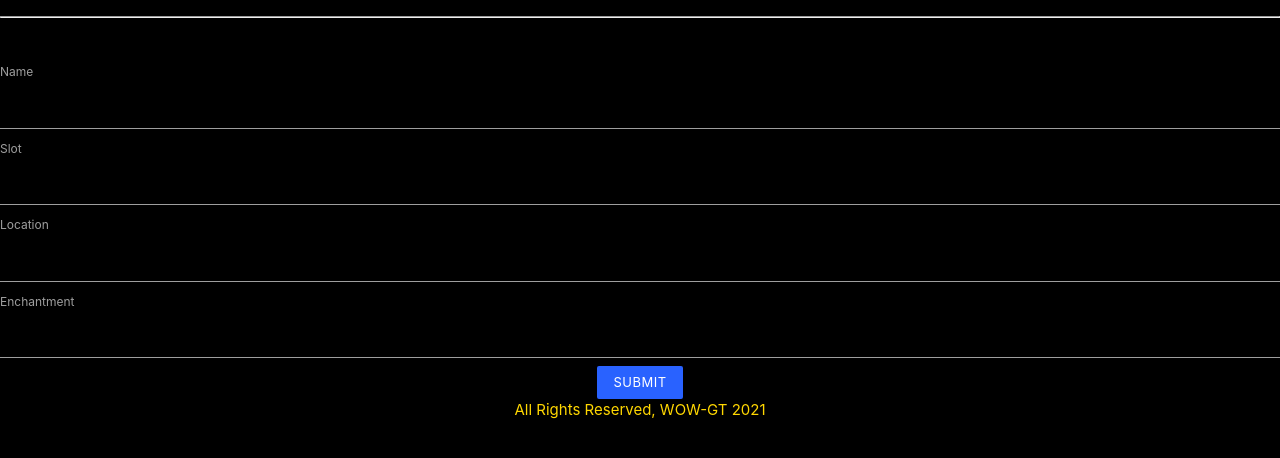
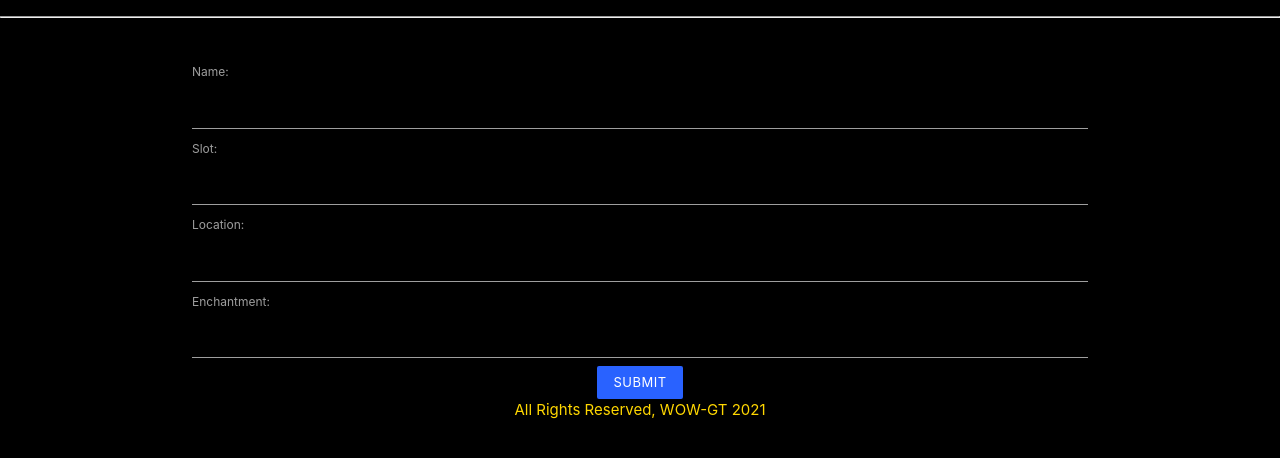
Before and after one commit to aprin418/WOW-GT, a Django app: template main_app/templates/gear.html in a window 1280 px wide. Shown: the part 101-559 px from the top of the page. Run offline with Django 3.2, Linux system fonts and the light colour scheme; the template is opened without the code that fills it, so the values that code supplies are empty.

Commit message:
added styling

```diff
--- a/main_app/templates/gear.html
+++ b/main_app/templates/gear.html
@@ -1,15 +1,16 @@
 <!DOCTYPE html>
 {% extends 'base.html' %}{% load static %}{% block content %}
+<div class="container">
   <h1>{{ spec.name }}</h1>
   <form autocomplete="off" action="{% url 'assoc_spec_gear' %}" method="post">
     {% csrf_token %}
-  <label for="name">Name</label>
+    <label for="name">Name:</label>
     <input name="name" type="text" />
-  <label for="slot">Slot</label>
+    <label for="slot">Slot:</label>
     <input name="slot" type="text" />
-  <label for="location">Location</label>
+    <label for="location">Location:</label>
     <input name="location" type="text" />
-  <label for="enchant">Enchantment</label>
+    <label for="enchant">Enchantment:</label>
     <input name="enchant" type="text" />
     <input name="spec_id" type="hidden" value="{{ spec.id }}" />
     <div class="center-align">
@@ -20,4 +21,5 @@
       />
     </div>
   </form>
+</div>
 {% endblock %}
--- a/main_app/templates/main_app/spec_form.html
+++ b/main_app/templates/main_app/spec_form.html
@@ -1,4 +1,5 @@
 {% extends 'base.html' %} {% block content %}
+<div class="container">
   <form autocomplete="off" method="post">
     {% csrf_token %}
     <table>
@@ -10,4 +11,5 @@
       </button>
     </div>
   </form>
+</div>
 {% endblock %}
--- a/main_app/templates/specs/index.html
+++ b/main_app/templates/specs/index.html
@@ -1,6 +1,6 @@
 <!DOCTYPE html>
 {% extends 'base.html' %}{% load static %}{% block content %}
-
+<div class="container">
   <h4>Your Saved Characters and Specs</h4>
 
   <div class="center-align">
@@ -39,4 +39,5 @@
     </div>
     {% endfor %}
   </div>
+</div>
 {% endblock %}
--- a/main_app/templates/specs/show.html
+++ b/main_app/templates/specs/show.html
@@ -1,5 +1,6 @@
+<!DOCTYPE html>
 {% extends 'base.html' %} {% block content %}
-
+<div class="container">
   <h4>Spec Details</h4>
 
   <div class="center-align">
@@ -26,4 +27,5 @@
     </div>
     {% endfor %}
   </div>
+</div>
 {% else %} {% endif %} {% endblock %}
```
Lines whose indentation alone changed are shown as unchanged.
